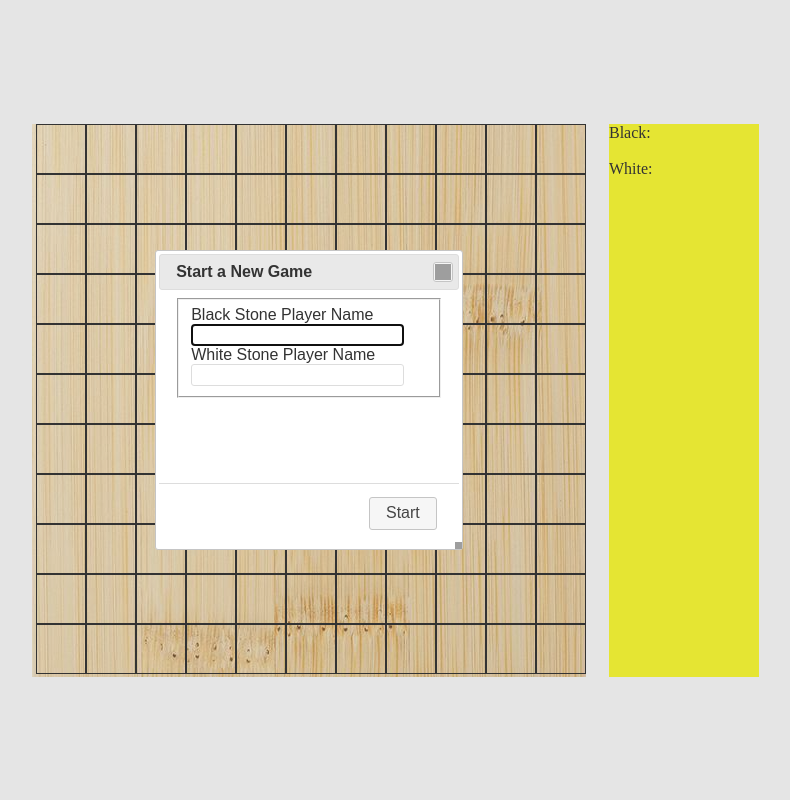
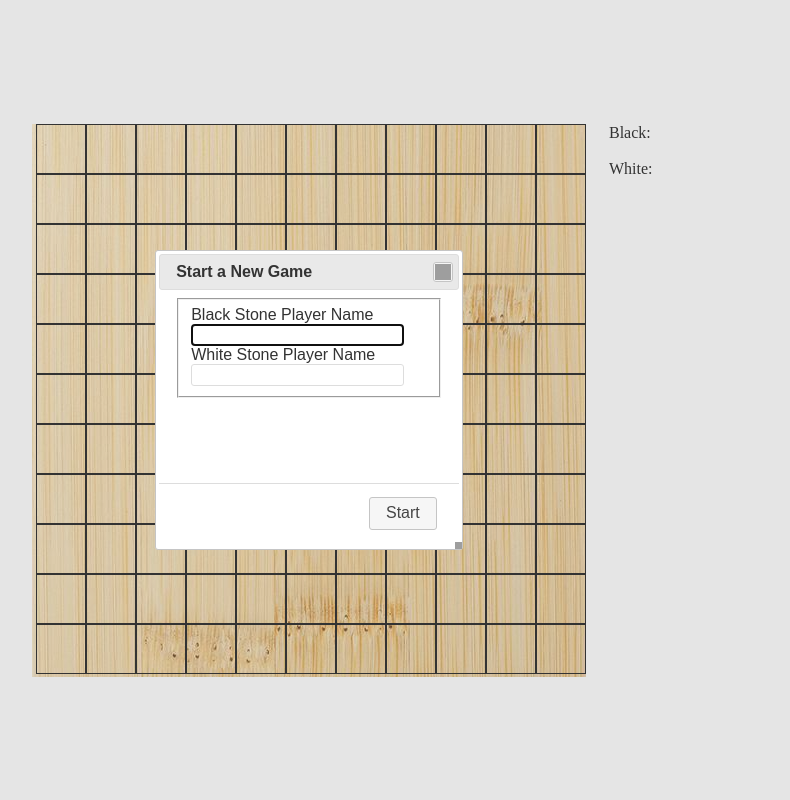
Before and after one commit to hchou/p3.hanhan.biz, a PHP site: page / in a window 1280 px wide. Shown: the whole page, without its empty margins (331-1121 px from the left). Run offline with PHP 8.4, Linux system fonts and the light colour scheme; some libraries are stand-ins or nearby versions; grey boxes are pictures that could not be loaded.

Commit message:
Update style formatting for game info

```diff
--- a/css/gomoku.css
+++ b/css/gomoku.css
@@ -57,5 +57,15 @@
     overflow: auto;
     width: 150px;
     height: 553px;
-    background-color: yellow;
 }
+
+#bplayer {
+    width: 150px;
+    background-color: black;
+    color: white;
+}
+
+#wplayer {
+    background-color: white;
+    color: black;
+}
```
